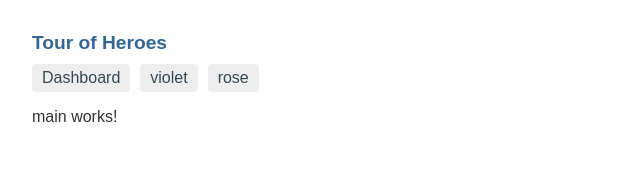
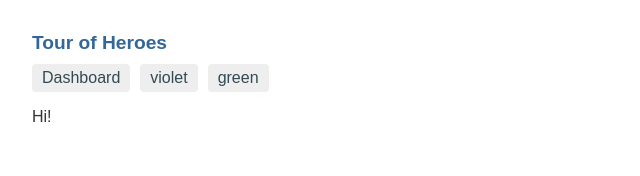
Before and after one commit to LidiyaChernomorova/violet-green-task, an Angular app: page /violet in a window 1280 px wide. Shown: the top 176 px of the page, without its empty margins (0-640 px from the left). Built offline with nearby package versions, Linux system fonts and the light colour scheme.

Commit message:
add lazy loading

```diff
--- a/src/app/app-routing.module.ts
+++ b/src/app/app-routing.module.ts
@@ -2,13 +2,21 @@ import { NgModule } from '@angular/core';
 import { RouterModule, Routes } from '@angular/router';
 
 import { DashboardComponent } from './dashboard/dashboard.component';
-import { MainComponent } from './main/main.component';
+//import { MainComponent } from './main/main.component';
 
 const routes: Routes = [
   { path: '', redirectTo: '/dashboard', pathMatch: 'full' },
   { path: 'dashboard', component: DashboardComponent },
-  { path: 'violet', component: MainComponent },
-  { path: 'rose', component: MainComponent }
+  // { path: 'violet', component: MainComponent },
+  // { path: 'green', component: MainComponent },
+  {
+    path: 'green',
+    loadChildren: () => import('./green/green.module').then(m => m.GreenModule)
+  },
+  {
+    path: 'violet',
+    loadChildren: () => import('./violet/violet.module').then(m => m.VioletModule)
+  },
 ];
 
 @NgModule({
--- a/src/app/app.component.html
+++ b/src/app/app.component.html
@@ -2,6 +2,6 @@
 <nav>
   <a routerLink="/dashboard">Dashboard</a>
   <a routerLink="/violet">violet</a>
-  <a routerLink="/rose">rose</a>
+  <a routerLink="/green">green</a>
 </nav>
 <router-outlet></router-outlet>
--- a/src/app/app.module.ts
+++ b/src/app/app.module.ts
@@ -7,7 +7,6 @@ import { AppRoutingModule } from './app-routing.module';
 
 import { AppComponent } from './app.component';
 import { DashboardComponent } from './dashboard/dashboard.component';
-import { GreenModule } from './green/green.module';
 
 @NgModule({
   imports: [
@@ -15,7 +14,6 @@ import { GreenModule } from './green/green.module';
     FormsModule,
     AppRoutingModule,
     HttpClientModule,
-    GreenModule,
   ],
   declarations: [
     AppComponent,
--- a/src/app/green/green.module.ts
+++ b/src/app/green/green.module.ts
@@ -1,12 +1,12 @@
 import { NgModule } from '@angular/core';
 import { CommonModule } from '@angular/common';
-import { MainComponent } from '../main/main.component';
-
+import { GreenRoutingModule } from './green-routing.module'
 
 @NgModule({
-  declarations: [MainComponent],
+  declarations: [],
   imports: [
     CommonModule,
+    GreenRoutingModule,
   ]
 })
 export class GreenModule { }
--- /dev/null
+++ b/src/app/main.service.ts
@@ -0,0 +1,14 @@
+import { Injectable } from '@angular/core';
+
+@Injectable({
+  providedIn: 'root'
+})
+export class MainService {
+
+  constructor() { }
+
+  sayHi(){
+    console.log('Hi!');
+    return 'Hi!';
+  }
+}
--- a/src/app/main/main.component.html
+++ b/src/app/main/main.component.html
@@ -1 +1 @@
-<p>main works!</p>
+<p>{{variableProperty}}</p>
--- a/src/app/main/main.component.ts
+++ b/src/app/main/main.component.ts
@@ -1,5 +1,5 @@
 import { Component, OnInit } from '@angular/core';
-
+import { MainService } from '../main.service'
 @Component({
   selector: 'app-main',
   templateUrl: './main.component.html',
@@ -7,9 +7,12 @@ import { Component, OnInit } from '@angular/core';
 })
 export class MainComponent implements OnInit {
 
-  constructor() { }
+  public variableProperty: string;
+
+  constructor(private mainService: MainService) { }
 
   ngOnInit(): void {
+   this.variableProperty = this.mainService.sayHi();
   }
 
 }
```
Also changed, not shown: src/app/green/green-routing.module.ts (added, +17 -0 lines), src/app/violet/violet-routing.module.ts (added, +17 -0 lines), src/app/violet/violet.module.ts (+4 -4 lines), 1 other file (tests, documents, lock files or other folders).
